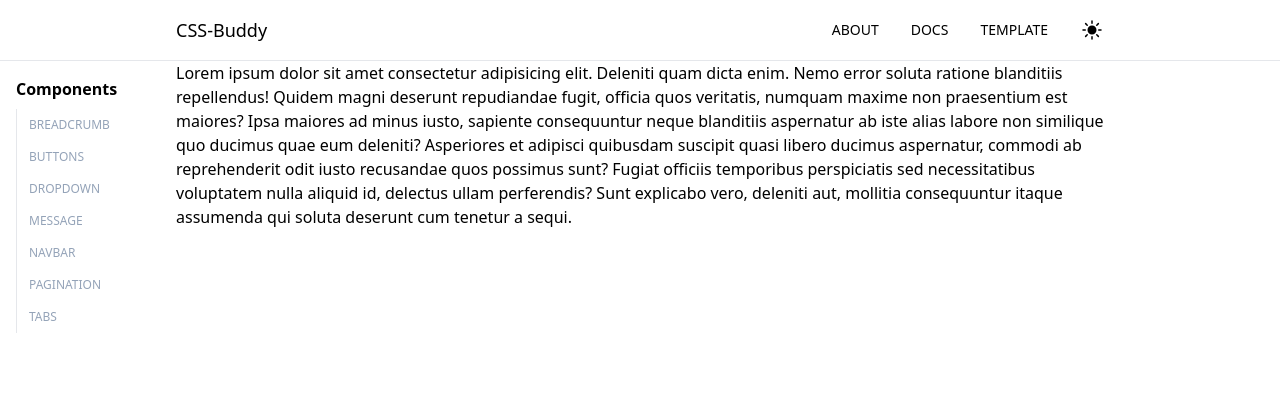
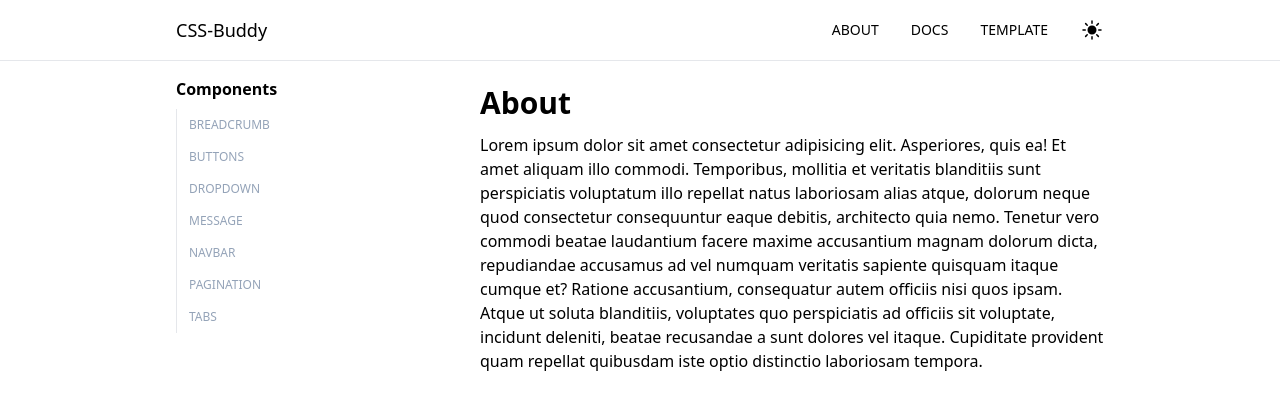
Before and after one commit to wiseman88/Buddy, a Next.js app: page /about in a window 1280 px wide. Shown: the top 410 px of the page. Built offline with nearby package versions, Linux system fonts and the light colour scheme.

Commit message:
layout setup

```diff
--- a/pages/about.js
+++ b/pages/about.js
@@ -1,18 +1,22 @@
 const about = () => {
   return (
-    <div>
-      Lorem ipsum dolor sit amet consectetur adipisicing elit. Deleniti quam
-      dicta enim. Nemo error soluta ratione blanditiis repellendus! Quidem magni
-      deserunt repudiandae fugit, officia quos veritatis, numquam maxime non
-      praesentium est maiores? Ipsa maiores ad minus iusto, sapiente
-      consequuntur neque blanditiis aspernatur ab iste alias labore non
-      similique quo ducimus quae eum deleniti? Asperiores et adipisci quibusdam
-      suscipit quasi libero ducimus aspernatur, commodi ab reprehenderit odit
-      iusto recusandae quos possimus sunt? Fugiat officiis temporibus
-      perspiciatis sed necessitatibus voluptatem nulla aliquid id, delectus
-      ullam perferendis? Sunt explicabo vero, deleniti aut, mollitia
-      consequuntur itaque assumenda qui soluta deserunt cum tenetur a sequi.
-    </div>
+    <section className="py-6">
+      <h1 className="text-3xl mb-3 font-bold">About</h1>
+      <p>
+        Lorem ipsum dolor sit amet consectetur adipisicing elit. Asperiores,
+        quis ea! Et amet aliquam illo commodi. Temporibus, mollitia et veritatis
+        blanditiis sunt perspiciatis voluptatum illo repellat natus laboriosam
+        alias atque, dolorum neque quod consectetur consequuntur eaque debitis,
+        architecto quia nemo. Tenetur vero commodi beatae laudantium facere
+        maxime accusantium magnam dolorum dicta, repudiandae accusamus ad vel
+        numquam veritatis sapiente quisquam itaque cumque et? Ratione
+        accusantium, consequatur autem officiis nisi quos ipsam. Atque ut soluta
+        blanditiis, voluptates quo perspiciatis ad officiis sit voluptate,
+        incidunt deleniti, beatae recusandae a sunt dolores vel itaque.
+        Cupiditate provident quam repellat quibusdam iste optio distinctio
+        laboriosam tempora.
+      </p>
+    </section>
   );
 };
 
--- a/pages/index.js
+++ b/pages/index.js
@@ -1,20 +1,23 @@
 export default function Home() {
   return (
     <>
-      <p>
-        Lorem ipsum dolor sit amet consectetur adipisicing elit. Asperiores,
-        quis ea! Et amet aliquam illo commodi. Temporibus, mollitia et veritatis
-        blanditiis sunt perspiciatis voluptatum illo repellat natus laboriosam
-        alias atque, dolorum neque quod consectetur consequuntur eaque debitis,
-        architecto quia nemo. Tenetur vero commodi beatae laudantium facere
-        maxime accusantium magnam dolorum dicta, repudiandae accusamus ad vel
-        numquam veritatis sapiente quisquam itaque cumque et? Ratione
-        accusantium, consequatur autem officiis nisi quos ipsam. Atque ut soluta
-        blanditiis, voluptates quo perspiciatis ad officiis sit voluptate,
-        incidunt deleniti, beatae recusandae a sunt dolores vel itaque.
-        Cupiditate provident quam repellat quibusdam iste optio distinctio
-        laboriosam tempora.
-      </p>
+      <section className="py-6">
+        <h1 className="text-3xl mb-3 font-bold">Home</h1>
+        <p>
+          Lorem ipsum dolor sit amet consectetur adipisicing elit. Asperiores,
+          quis ea! Et amet aliquam illo commodi. Temporibus, mollitia et
+          veritatis blanditiis sunt perspiciatis voluptatum illo repellat natus
+          laboriosam alias atque, dolorum neque quod consectetur consequuntur
+          eaque debitis, architecto quia nemo. Tenetur vero commodi beatae
+          laudantium facere maxime accusantium magnam dolorum dicta, repudiandae
+          accusamus ad vel numquam veritatis sapiente quisquam itaque cumque et?
+          Ratione accusantium, consequatur autem officiis nisi quos ipsam. Atque
+          ut soluta blanditiis, voluptates quo perspiciatis ad officiis sit
+          voluptate, incidunt deleniti, beatae recusandae a sunt dolores vel
+          itaque. Cupiditate provident quam repellat quibusdam iste optio
+          distinctio laboriosam tempora.
+        </p>
+      </section>
     </>
   );
 }
--- a/src/components/Layout.jsx
+++ b/src/components/Layout.jsx
@@ -21,11 +21,11 @@ const Layout = ({ children }) => {
       </Head>
       <Header />
       <main
-        className={`relative flex lg:w-9/12 mx-auto px-4`}
+        className={`relative lg:w-9/12 mx-auto px-4`}
         style={{ paddingTop: height }}
       >
         <Sidebar />
-        <>{children}</>
+        <div className="pl-[19rem]">{children}</div>
       </main>
     </>
   );
--- a/src/components/main/Sidebar.jsx
+++ b/src/components/main/Sidebar.jsx
@@ -11,7 +11,7 @@ const Sidebar = () => {
   });
   return (
     <aside
-      className="fixed pl-4 inset-0 z-0 left overflow-y-auto w-[18rem] left-[max(0px,calc(50%-45rem))]"
+      className="fixed bottom-0 w-[18rem] overflow-y-auto"
       style={{ top: height }}
     >
       <nav>
```
